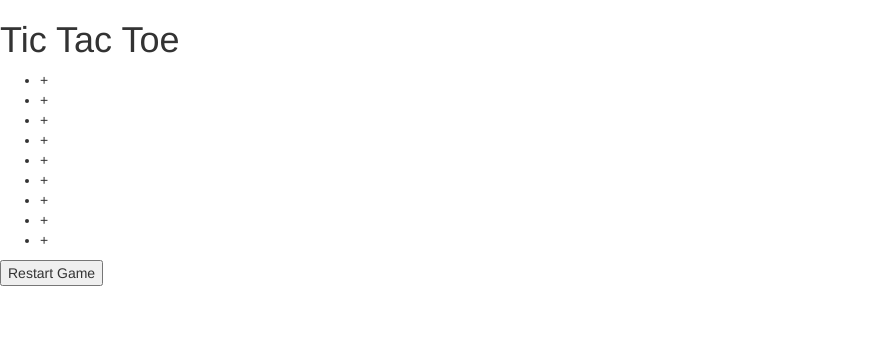
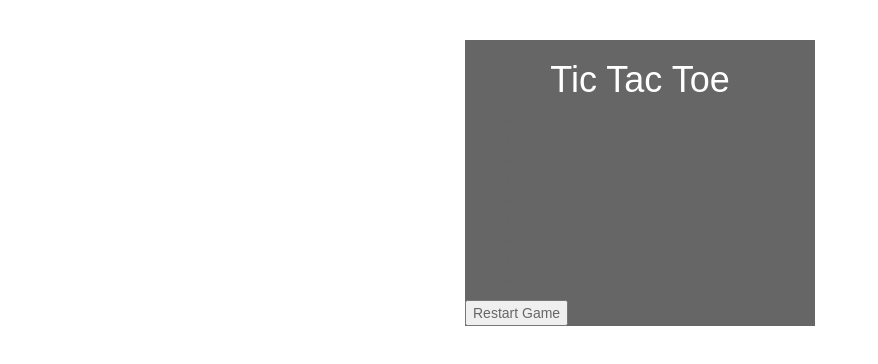
Before and after one commit to tbrlee/FCTicTacToe, a plain HTML site: page index.html in a window 1280 px wide. Shown: the whole page, without its empty margins (0-878 px from the left). Drawn offline with nearby package versions, Linux system fonts and the light colour scheme.

Commit message:
git pull

```diff
--- a/css/base.css
+++ b/css/base.css
@@ -0,0 +1,21 @@
+body {
+    color: #666;
+    font-family: "Arial", sans-serif;
+}
+
+h1{
+    text-align: center;
+    color:#fff;
+}
+
+.clearline{
+    clear:both;
+}
+
+#container{
+    width: 350px;
+    overflow: auto;
+    margin: 40px auto;
+    background:#666;
+    padding:
+}
--- a/index.html
+++ b/index.html
@@ -25,7 +25,7 @@
             <li id="row3col2">+</li>
             <li id="row3col3">+</li>
         </ul>
-         <div class="restart"></div>
+         <div class="clearline"></div>
          <footer>
             <button id="reset">Restart Game</button>
          </footer>
```
